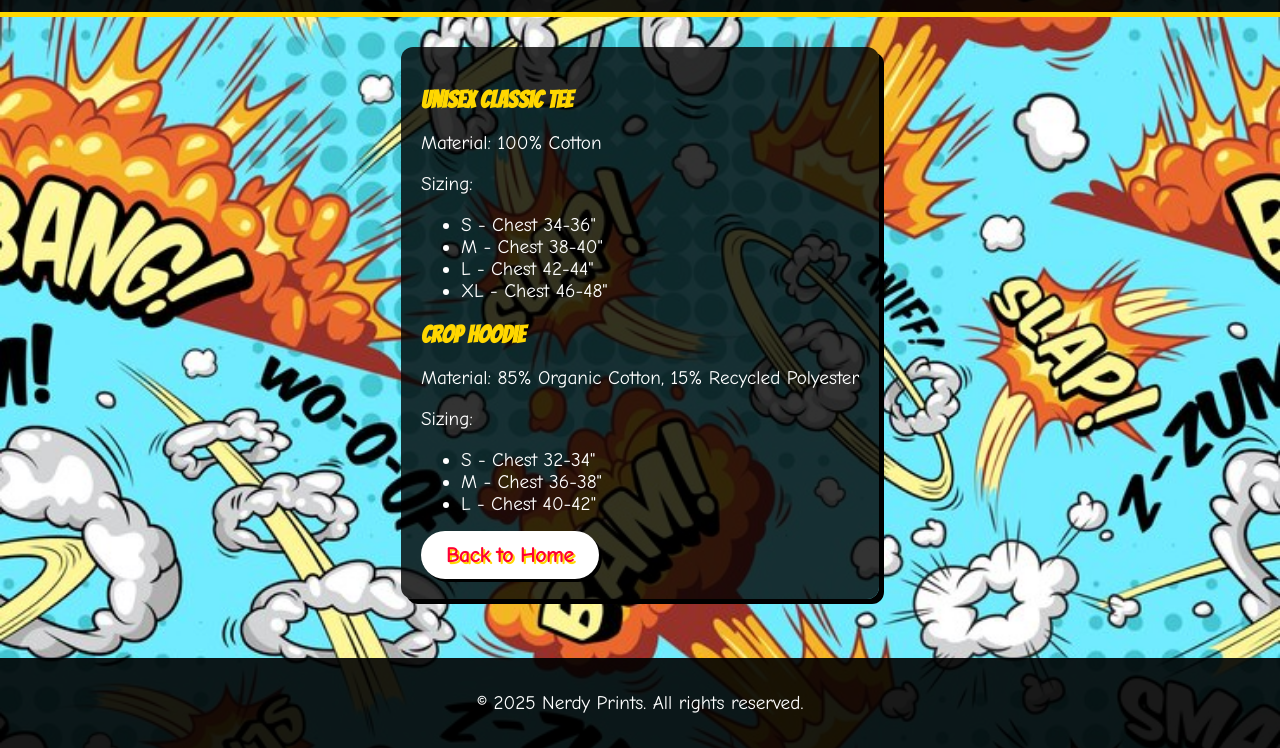
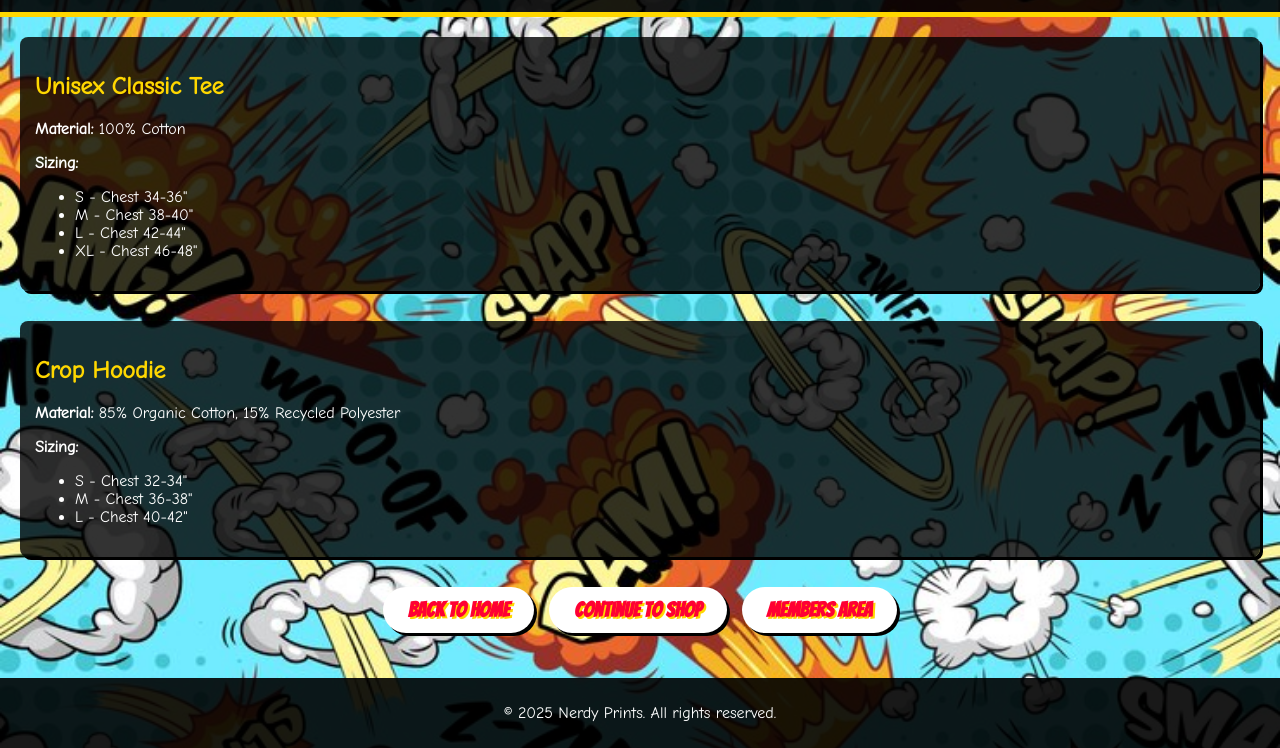
Before and after one commit to NerdyPrints/Nerdy-Prints, a website: page product-details.html in a window 1280 px wide. Shown: the part 52-800 px from the top of the page. Drawn offline with Linux system fonts and the light colour scheme.

Commit message:
Update product-details.html

```diff
--- a/product-details.html
+++ b/product-details.html
@@ -1,6 +1,5 @@
 <!DOCTYPE html>
 <html lang="en">
-
 <head>
     <meta charset="UTF-8">
     <meta name="viewport" content="width=device-width, initial-scale=1.0">
@@ -33,38 +32,35 @@
             margin: 0;
         }
 
-        .details-container {
-            margin: 30px auto;
-            background-color: rgba(0, 0, 0, 0.8);
+        .container {
             padding: 20px;
-            border-radius: 12px;
-            max-width: 800px;
-            box-shadow: 5px 5px 0px #000;
         }
 
-        h2 {
-            font-family: 'Bangers', cursive;
+        .product-section {
+            margin-bottom: 30px;
+            background-color: rgba(0, 0, 0, 0.8);
+            padding: 15px;
+            border-radius: 8px;
+            box-shadow: 3px 3px 0px #000;
+        }
+
+        .product-section h2 {
             color: #FFD700;
         }
 
-        p, li {
-            font-size: 1.2rem;
+        .button-group {
+            margin-top: 20px;
+            display: flex;
+            justify-content: center;
+            gap: 15px;
         }
 
-        .footer {
-            margin-top: auto;
-            text-align: center;
-            background: rgba(0, 0, 0, 0.9);
-            padding: 15px 10px;
-            color: #ffffff;
-        }
-
-        .bubble-button {
+        .button-link {
             background-color: #ffffff;
             padding: 12px 25px;
             border-radius: 30px;
             display: inline-block;
-            font-family: 'Comic Neue', cursive;
+            font-family: 'Bangers', cursive;
             font-size: 1.3rem;
             text-decoration: none;
             font-weight: bold;
@@ -74,46 +70,58 @@
             transition: box-shadow 0.3s ease-in-out;
         }
 
-        .bubble-button:hover {
+        .button-link:hover {
             box-shadow: 0 0 15px #ff0099, 0 0 25px #FFD700;
+        }
+
+        footer {
+            margin-top: auto;
+            background: rgba(0, 0, 0, 0.9);
+            color: #ffffff;
+            text-align: center;
+            padding: 10px 0;
         }
     </style>
     <link href="https://fonts.googleapis.com/css2?family=Bangers&family=Comic+Neue&display=swap" rel="stylesheet">
 </head>
-
 <body>
     <header>
         <h1>Product Details</h1>
     </header>
 
-    <div class="details-container">
+    <div class="container">
+        <div class="product-section">
             <h2>Unisex Classic Tee</h2>
-        <p>Material: 100% Cotton</p>
-        <p>Sizing:</p>
+            <p><strong>Material:</strong> 100% Cotton</p>
+            <p><strong>Sizing:</strong></p>
             <ul>
                 <li>S - Chest 34-36"</li>
                 <li>M - Chest 38-40"</li>
                 <li>L - Chest 42-44"</li>
                 <li>XL - Chest 46-48"</li>
             </ul>
+        </div>
 
+        <div class="product-section">
             <h2>Crop Hoodie</h2>
-        <p>Material: 85% Organic Cotton, 15% Recycled Polyester</p>
-        <p>Sizing:</p>
+            <p><strong>Material:</strong> 85% Organic Cotton, 15% Recycled Polyester</p>
+            <p><strong>Sizing:</strong></p>
             <ul>
                 <li>S - Chest 32-34"</li>
                 <li>M - Chest 36-38"</li>
                 <li>L - Chest 40-42"</li>
             </ul>
-
-        <!-- Add more products as needed -->
-
-        <a href="/" class="bubble-button">Back to Home</a>
         </div>
 
-    <div class="footer">
+        <div class="button-group">
+            <a href="/" class="button-link">Back to Home</a>
+            <a href="/shop/" class="button-link">Continue to Shop</a>
+            <a href="/members/" class="button-link">Members Area</a>
+        </div>
+    </div>
+
+    <footer>
         <p>&copy; 2025 Nerdy Prints. All rights reserved.</p>
-    </div>
+    </footer>
 </body>
-
 </html>
```
Lines whose indentation alone changed are shown as unchanged.
